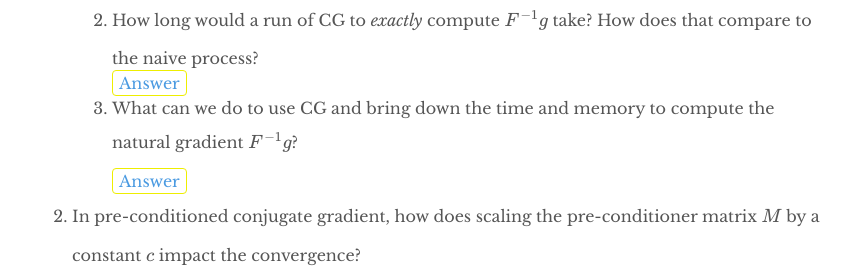
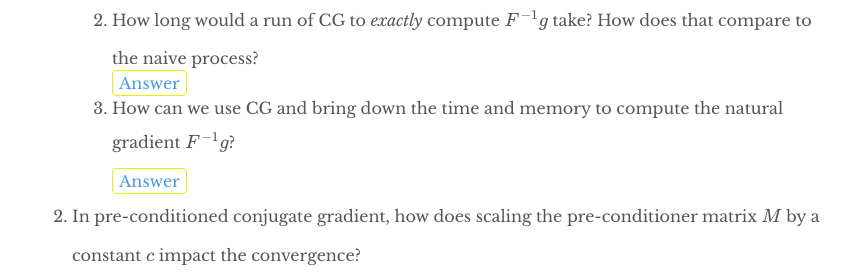
Before and after one commit to depthfirstlearning/depthfirstlearning.com, a Jekyll site: the page built from _posts/2018-06-19-TRPO.markdown, in a window 1280 px wide and 900 px high, scrolled down 5189 px. Shown: the part 162-441 px from the top of the window, without its empty margins (208-1071 px from the left). Built offline with Jekyll 4.4.1, drawn with Linux system fonts in a browser that asks for light colours; formulas are drawn with MathJax 3.

Commit message:
Shorter question

```diff
--- a/_posts/2018-06-19-TRPO.markdown
+++ b/_posts/2018-06-19-TRPO.markdown
@@ -240,7 +240,7 @@ improvement.
          it would take time proportional to \(n^3\). This process ends up being slower than directly inverting
          the Fisher naively and uses the same amount of memory.
          </details>
-      3. What can we do to use CG and bring down the time and memory to compute the natural gradient $$F^{-1}g$$?
+      3. How can we use CG and bring down the time and memory to compute the natural gradient $$F^{-1}g$$?
          <details><summary>Answer</summary>
          <ol>
            <li>
```
